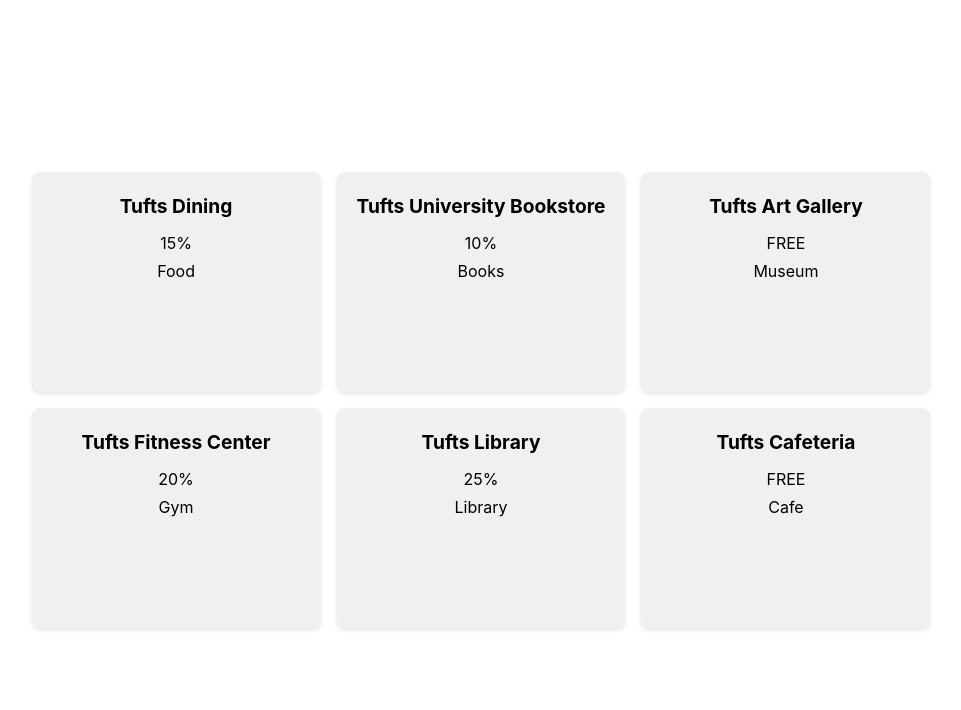
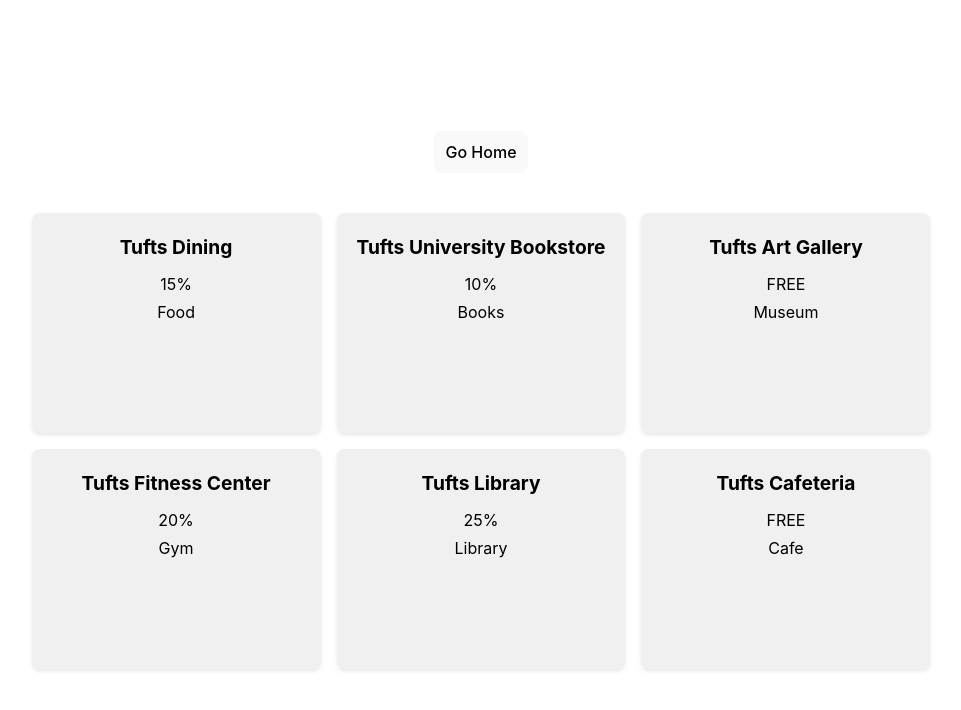
Before and after one commit to Oasis-NEU/f24-group11, a React (Vite) app: page /tufts-discounts in a window 1280 px wide. Shown: the top 710 px of the page, without its empty margins (159-1120 px from the left). Built offline with nearby package versions, Linux system fonts and the light colour scheme; a web font is replaced by a local one.

Commit message:
forgot to add back button for Tufts page

```diff
--- a/src/TuftsPage.jsx
+++ b/src/TuftsPage.jsx
@@ -1,4 +1,5 @@
 import React from 'react';
+import { useNavigate } from 'react-router-dom';
 
 // Example data for Tufts discounts
 const tuftsDiscountData = [
@@ -11,7 +12,17 @@
 ];
 
 function TuftsPage() {
+  const navigate = useNavigate();
+
+  const handleGoHome = () => {
+    navigate('/');
+  };
+
   return (
+    <div>
+      <button onClick={handleGoHome} style={{ margin: '20px', padding: '10px' }}>
+        Go Home
+      </button>
       <div className="grid-container">
         {tuftsDiscountData.map((item, index) => (
           <div className="grid-item" key={index}>
@@ -23,6 +34,7 @@
           </div>
         ))}
       </div>
+    </div>
   );
 }
 
```
Lines whose indentation alone changed are shown as unchanged.
